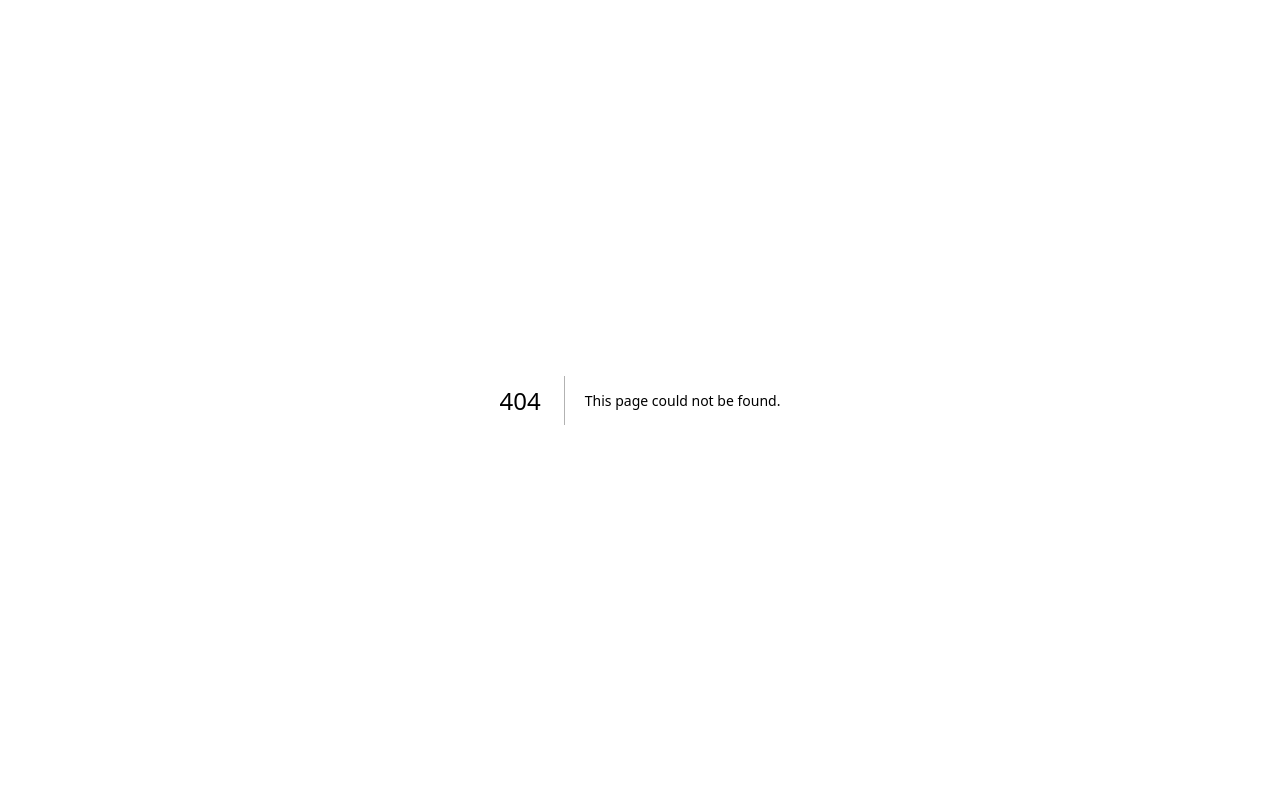
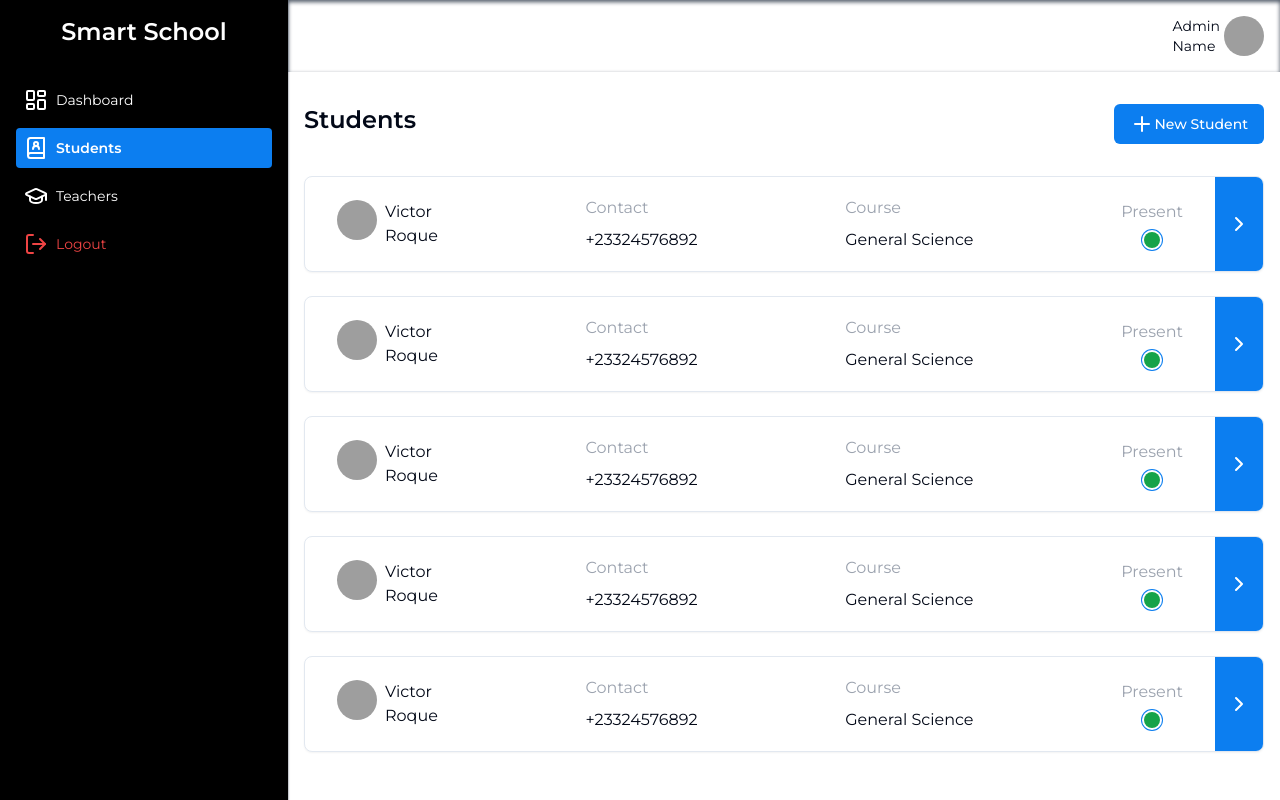
Before and after one commit to smart-school-admin/smart-school, a Next.js app: page /school_admin/students in a window 1280 px wide. Before the commit this address had no page. Built offline with nearby package versions, Linux system fonts and the light colour scheme; grey boxes are pictures that could not be loaded.

Commit message:
created students page

```diff
--- /dev/null
+++ b/app/(school)/_components/cards/studentCard.tsx
@@ -0,0 +1,71 @@
+/** next imports */
+import Link from "next/link";
+
+/** component imports */
+import { Card } from "@/components/ui/card";
+import { Avatar, AvatarImage, AvatarFallback } from "@/components/ui/avatar";
+
+/** icon imports */
+import { ChevronRight } from "lucide-react";
+
+/** function imports */
+import { cn } from "@/lib/utils";
+
+type StudentCardProps = {
+  id?: string;
+  firstName?: string;
+  otherNames?: string;
+  contact?: string;
+  course?: string;
+  status?: string;
+};
+
+export default function StudentCard({
+  id,
+  firstName = "Victor",
+  otherNames = "Roque",
+  contact = "+23324576892",
+  status = "present",
+  course = "General Science",
+}: StudentCardProps) {
+  return (
+    <Card className="w-full flex h-24 overflow-hidden">
+      <div className="h-full flex justify-between items-center flex-grow px-8 py-4">
+        <div className="flex gap-2">
+          <Avatar>
+            <AvatarImage src="https://github.com/shadcn.png" />
+            <AvatarFallback>CN</AvatarFallback>
+          </Avatar>
+          <div>
+            {firstName}
+            <br />
+            {otherNames}
+          </div>
+        </div>
+        <div className="flex flex-col gap-2">
+          <span className="text-gray-400">Contact</span>
+          <span>{contact}</span>
+        </div>
+        <div className="flex flex-col gap-2">
+          <span className="text-gray-400">Course</span>
+          <span>{course}</span>
+        </div>
+        <div className="flex flex-col gap-2">
+          <span className="text-gray-400">Present</span>
+          <span
+            className={cn(
+              "w-4 h-4 rounded-full ring-1 ring-ssPrimary-100 ring-offset-2 self-center",
+              status == "present" ? "bg-green-600" : "bg-red-600"
+            )}
+          ></span>
+        </div>
+      </div>
+      <Link
+        href="#"
+        className="h-full w-12 flex justify-center items-center bg-ssPrimary-100 self-stretch"
+      >
+        <ChevronRight className="w-6 h-6 stroke-white" />
+      </Link>
+    </Card>
+  );
+}
--- a/app/(school)/school_admin/dashboard/_components/attendanceAndEvents.tsx
+++ b/app/(school)/school_admin/dashboard/_components/attendanceAndEvents.tsx
@@ -8,24 +8,50 @@ import { ChevronRight } from "lucide-react";
 /** function imports */
 import { cn } from "@/lib/utils";
 
-function ViewDetailsLink({ href }: { href: string }) {
+function ViewDetailsLink({
+  href,
+  className,
+}: {
+  href: string;
+  className: string;
+}) {
   return (
     <Link
       href={href}
-      className="w-full rounded-full bg-gray-300 text-xs p-1 text-black flex justify-around items-center"
+      className={cn(
+        "w-full rounded-full bg-gray-300 text-xs p-1 text-black flex justify-around items-center",
+        className
+      )}
     >
       View details <ChevronRight className="w-4 h-4" />
     </Link>
   );
 }
 
-function EventItem({title, date, time, upcoming}: {title: string, date: string, time: string, upcoming?:boolean}){
-    return (
-        <p className={cn("flex justify-between text-sm", upcoming&&"text-red-500 font-semibold")}>
-            <span>{title}</span>
-            <span>{date} - {time}</span>
-        </p>
-    )
+function EventItem({
+  title,
+  date,
+  time,
+  upcoming,
+}: {
+  title: string;
+  date: string;
+  time: string;
+  upcoming?: boolean;
+}) {
+  return (
+    <p
+      className={cn(
+        "flex justify-between text-sm",
+        upcoming && "text-red-500 font-semibold"
+      )}
+    >
+      <span>{title}</span>
+      <span>
+        {date} - {time}
+      </span>
+    </p>
+  );
 }
 
 export default function AttendanceAndEvents() {
@@ -35,20 +61,25 @@ export default function AttendanceAndEvents() {
         <StatCard className="bg-ssPrimary-100 flex text-white flex-col gap-2">
           <span className="font-semibold">Student Attendance</span>
           <span className="font-semibold">75%</span>
-          <ViewDetailsLink href="#" />
+          <ViewDetailsLink href="#" className="mt-auto" />
         </StatCard>
         <StatCard className="bg-ssPrimary-100 flex text-white flex-col gap-2">
           <span className="font-semibold">Teacher Attendance</span>
           <span className="font-semibold">100%</span>
-          <ViewDetailsLink href="#" />
+          <ViewDetailsLink href="#" className="mt-auto" />
         </StatCard>
       </div>
       <div className="mt-4">
         <h1 className="text-xl text-center mb-2">Upcoming Events</h1>
         <div className="flex flex-col gap-2">
-        <EventItem title="Board Meeting" date="03/06/24" time="3:30pm" upcoming/>
-        <EventItem title="Board Meeting" date="03/06/24" time="3:30pm"/>
-        <EventItem title="Board Meeting" date="03/06/24" time="3:30pm"/>
+          <EventItem
+            title="Board Meeting"
+            date="03/06/24"
+            time="3:30pm"
+            upcoming
+          />
+          <EventItem title="Board Meeting" date="03/06/24" time="3:30pm" />
+          <EventItem title="Board Meeting" date="03/06/24" time="3:30pm" />
         </div>
       </div>
     </Card>
--- a/app/(school)/school_admin/dashboard/_components/financeChart.tsx
+++ b/app/(school)/school_admin/dashboard/_components/financeChart.tsx
@@ -13,45 +13,45 @@ import {
 
 const data = [
   {
-    name: "Page A",
-    uv: 4000,
-    pv: 2400,
+    name: "January",
+    income: 4000,
+    expenses: 2400,
     amt: 2400,
   },
   {
-    name: "Page B",
-    uv: 3000,
-    pv: 1398,
+    name: "February",
+    income: 3000,
+    expenses: 1398,
     amt: 2210,
   },
   {
-    name: "Page C",
-    uv: 2000,
-    pv: 9800,
+    name: "March",
+    income: 2000,
+    expenses: 9800,
     amt: 2290,
   },
   {
-    name: "Page D",
-    uv: 2780,
-    pv: 3908,
+    name: "April",
+    income: 2780,
+    expenses: 3908,
     amt: 2000,
   },
   {
-    name: "Page E",
-    uv: 1890,
-    pv: 4800,
+    name: "May",
+    income: 1890,
+    expenses: 4800,
     amt: 2181,
   },
   {
-    name: "Page F",
-    uv: 2390,
-    pv: 3800,
+    name: "June",
+    income: 2390,
+    expenses: 3800,
     amt: 2500,
   },
   {
-    name: "Page G",
-    uv: 3490,
-    pv: 4300,
+    name: "July",
+    income: 3490,
+    expenses: 4300,
     amt: 2100,
   },
 ];
@@ -77,11 +77,11 @@ export default function FinanceChart() {
         <Legend layout="vertical" verticalAlign="top" iconType="circle" wrapperStyle={{left: 25}} height={60} />
         <Line
           type="monotone"
-          dataKey="pv"
+          dataKey="expenses"
           stroke="#8884d8"
           activeDot={{ r: 8 }}
         />
-        <Line type="monotone" dataKey="uv" stroke="#82ca9d" />
+        <Line type="monotone" dataKey="income" stroke="#82ca9d" />
       </LineChart>
     </ResponsiveContainer>
   );
--- a/app/(school)/school_admin/layout.tsx
+++ b/app/(school)/school_admin/layout.tsx
@@ -20,12 +20,12 @@ export default function RootLayout({
           <LayoutDashboardIcon /> Dashboard
         </SidebarItem>
         <SidebarItem href="/school_admin/students">
-          <BookUserIcon /> Teachers
+          <BookUserIcon /> Students
         </SidebarItem>
-        <SidebarItem href="/school_admin/students">
-          <GraduationCapIcon /> Students
+        <SidebarItem href="/school_admin/teachers">
+          <GraduationCapIcon /> Teachers
         </SidebarItem>
-        <SidebarItem href="/school_admin/students" className="text-red-500">
+        <SidebarItem href="#" className="text-red-500">
           <LogOutIcon /> Logout
         </SidebarItem>
       </Sidebar>
--- /dev/null
+++ b/app/(school)/school_admin/students/add/page.tsx
@@ -0,0 +1,5 @@
+// export default AddStudentPage(){
+//     return (
+
+//     )
+// }
--- /dev/null
+++ b/app/(school)/school_admin/students/page.tsx
@@ -0,0 +1,31 @@
+/** next imports */
+import Link from "next/link";
+
+/** component imports */
+import StudentCard from "../../_components/cards/studentCard";
+import { Button } from "@/components/ui/button";
+
+/** icon imports */
+import { PlusIcon } from "lucide-react";
+
+export default function StudentsPage() {
+  return (
+    <div className="w-full min-h-full">
+      <h1 className="text-2xl font-semibold mb-8  mt-4 flex justify-between">
+        Students
+        <Link href="#">
+          <Button>
+            <PlusIcon /> New Student
+          </Button>
+        </Link>
+      </h1>
+      <div className="flex flex-col gap-6">
+        {Array(5)
+          .fill(0)
+          .map((_, index) => (
+            <StudentCard key={index} />
+          ))}
+      </div>
+    </div>
+  );
+}
--- /dev/null
+++ b/components/ui/tabs.tsx
@@ -0,0 +1,55 @@
+"use client"
+
+import * as React from "react"
+import * as TabsPrimitive from "@radix-ui/react-tabs"
+
+import { cn } from "@/lib/utils"
+
+const Tabs = TabsPrimitive.Root
+
+const TabsList = React.forwardRef<
+  React.ElementRef<typeof TabsPrimitive.List>,
+  React.ComponentPropsWithoutRef<typeof TabsPrimitive.List>
+>(({ className, ...props }, ref) => (
+  <TabsPrimitive.List
+    ref={ref}
+    className={cn(
+      "inline-flex h-10 items-center justify-center rounded-md bg-muted p-1 text-muted-foreground",
+      className
+    )}
+    {...props}
+  />
+))
+TabsList.displayName = TabsPrimitive.List.displayName
+
+const TabsTrigger = React.forwardRef<
+  React.ElementRef<typeof TabsPrimitive.Trigger>,
+  React.ComponentPropsWithoutRef<typeof TabsPrimitive.Trigger>
+>(({ className, ...props }, ref) => (
+  <TabsPrimitive.Trigger
+    ref={ref}
+    className={cn(
+      "inline-flex items-center justify-center whitespace-nowrap rounded-sm px-3 py-1.5 text-sm font-medium ring-offset-background transition-all focus-visible:outline-none focus-visible:ring-2 focus-visible:ring-ring focus-visible:ring-offset-2 disabled:pointer-events-none disabled:opacity-50 data-[state=active]:bg-background data-[state=active]:text-foreground data-[state=active]:shadow-sm",
+      className
+    )}
+    {...props}
+  />
+))
+TabsTrigger.displayName = TabsPrimitive.Trigger.displayName
+
+const TabsContent = React.forwardRef<
+  React.ElementRef<typeof TabsPrimitive.Content>,
+  React.ComponentPropsWithoutRef<typeof TabsPrimitive.Content>
+>(({ className, ...props }, ref) => (
+  <TabsPrimitive.Content
+    ref={ref}
+    className={cn(
+      "mt-2 ring-offset-background focus-visible:outline-none focus-visible:ring-2 focus-visible:ring-ring focus-visible:ring-offset-2",
+      className
+    )}
+    {...props}
+  />
+))
+TabsContent.displayName = TabsPrimitive.Content.displayName
+
+export { Tabs, TabsList, TabsTrigger, TabsContent }
--- a/package.json
+++ b/package.json
@@ -15,6 +15,7 @@
     "@radix-ui/react-label": "^2.0.2",
     "@radix-ui/react-select": "^2.0.0",
     "@radix-ui/react-slot": "^1.0.2",
+    "@radix-ui/react-tabs": "^1.0.4",
     "@types/bcryptjs": "^2.4.6",
     "bcryptjs": "^2.4.3",
     "class-variance-authority": "^0.7.0",
```
Also changed, not shown: 1 other file (tests, documents, lock files or other folders).
